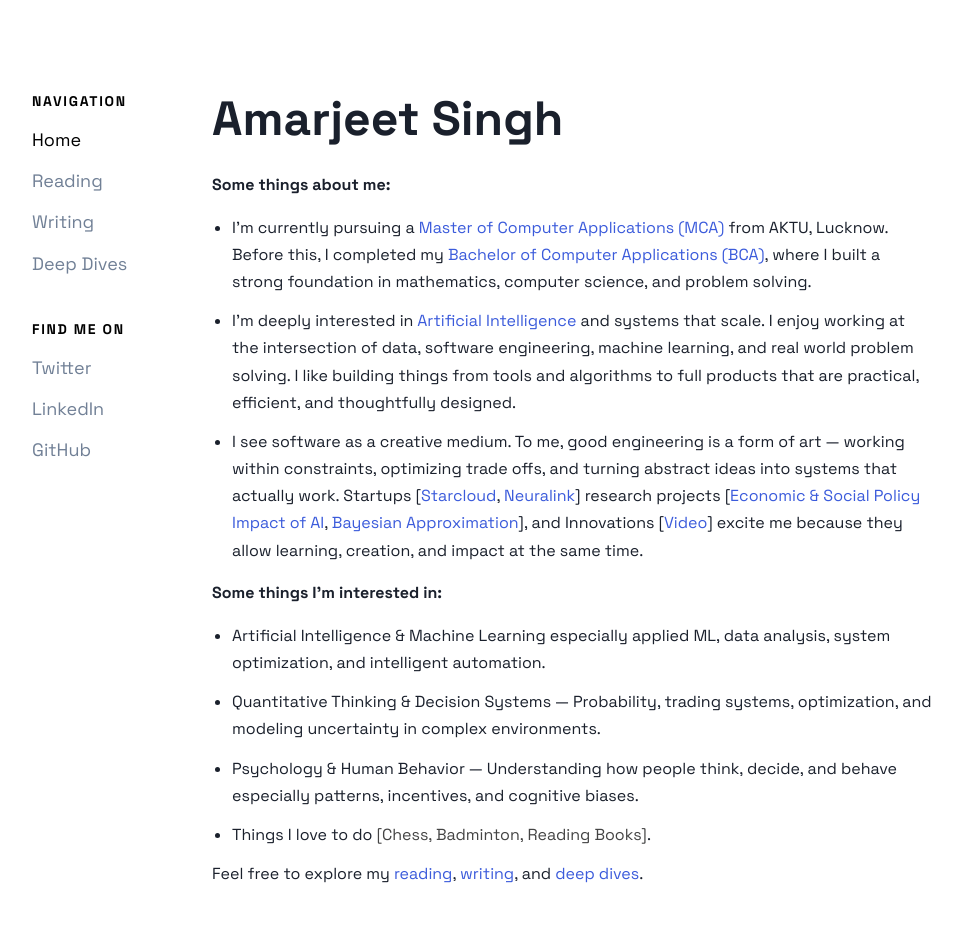
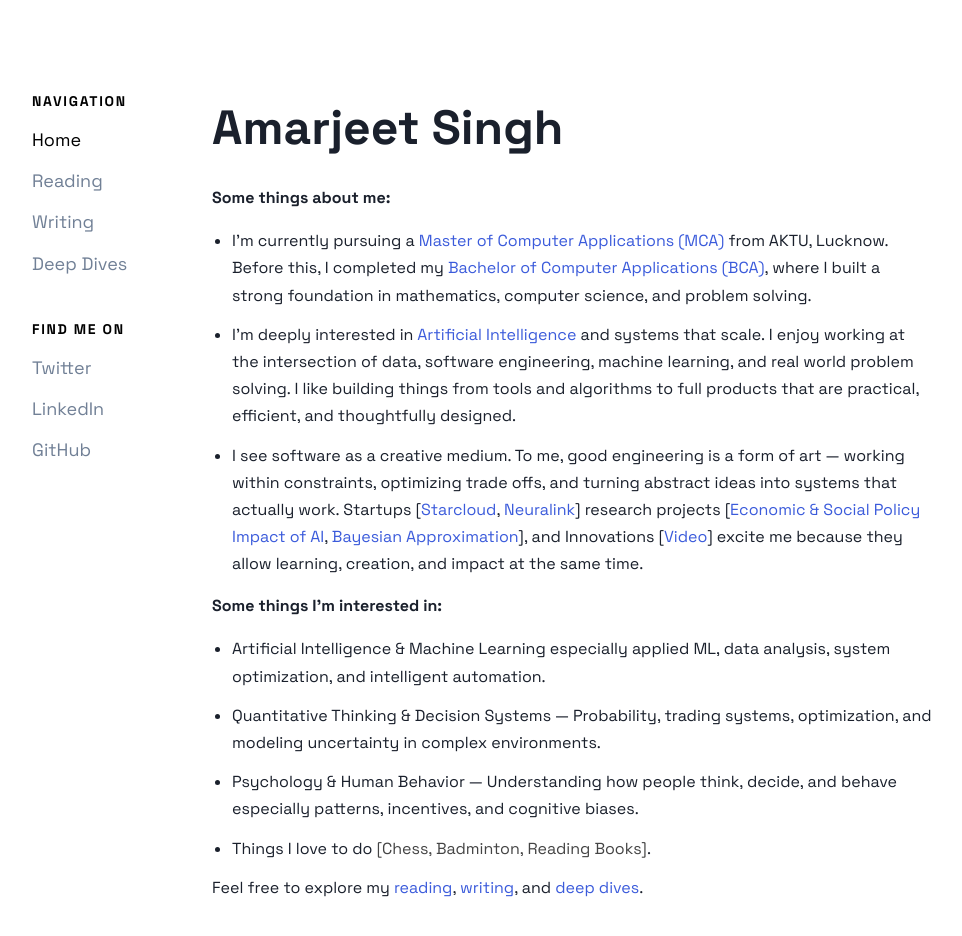
Before and after one commit to amarjeetsingh146/amarjeet-info, a Next.js app: page / in a window 1280 px wide. Shown: the top 936 px of the page, without its empty margins (252-1214 px from the left). Built offline with nearby package versions, Linux system fonts and the light colour scheme.

Commit message:
Adding a tiny 4px top padding (pt-[4px]) to the <h1> element so the browser's rendering engine doesn't clip the top of the A

```diff
--- a/src/app/globals.css
+++ b/src/app/globals.css
@@ -29,7 +29,7 @@
   /* ─── Page-level headings ─── */
   /* h1 on main pages (e.g. "Amarjeet Singh") */
   .page-content h1 {
-    @apply font-bold text-[#1a202c] mb-[24px] leading-[1.2];
+    @apply font-bold text-[#1a202c] mb-[24px] leading-[1.4] pt-[4px];
     font-size: 48px;
   }
 
```
